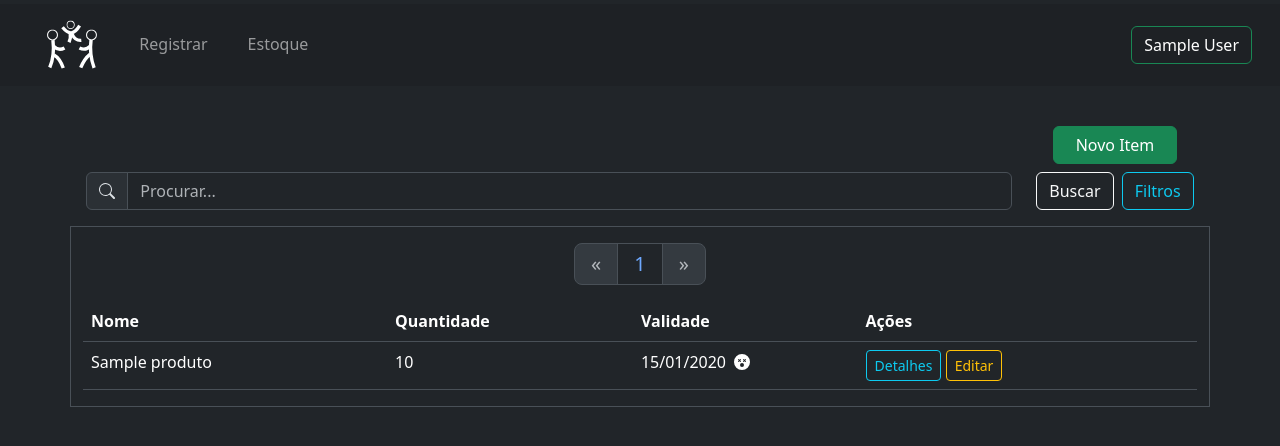
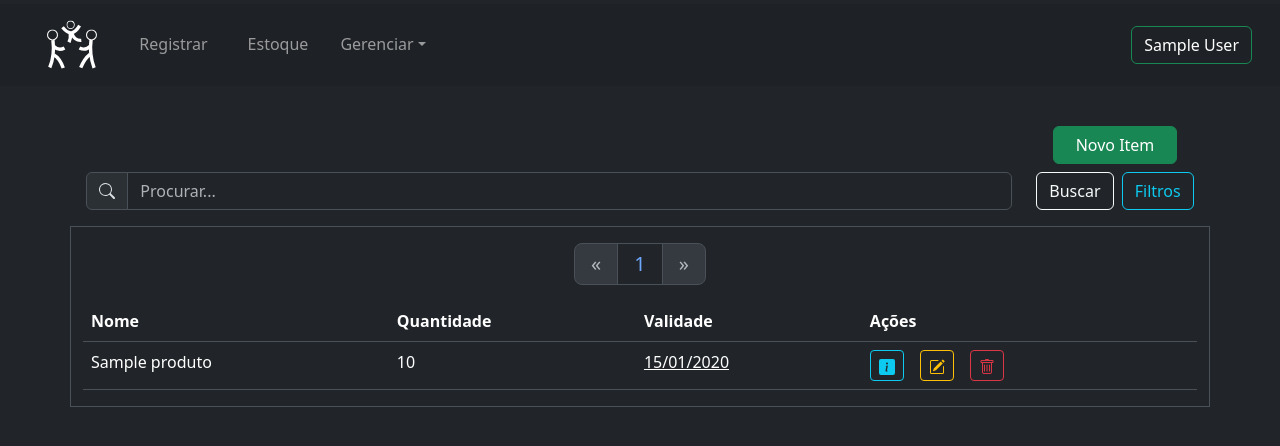
Before and after one commit to junior0xd/projeto-eletiva-1, a PHP site: page /estoque.php?switchEnfermagem=on&switchEscritorio=on&&pagina=1 in a window 1280 px wide. Shown: the top 446 px of the page. Run offline with PHP 8.4, Linux system fonts and the light colour scheme; the visitor is signed in with stand-in values (Sample User, id 1); tables that the repository leaves empty hold one stand-in row (values such as "Sample post"); data that the repository does not hold is empty.

Commit message:
removido icones para melhorar responsividade mobile

```diff
--- a/public_html/estoque.php
+++ b/public_html/estoque.php
@@ -226,23 +226,24 @@ require('head-navbar.php');
                         <td><?= htmlspecialchars($prod['nome']); ?></td>
                         <td>
                             <?php if(isset($prod['quantidade_minima']) && $prod['quantidade'] < $prod['quantidade_minima']){?>
-                              <span style=""><?= htmlspecialchars($prod['quantidade']) ?></span>
-                            <span class="position-absolute badge" data-bs-toggle="tooltip" data-bs-placement="top" title="Quantidade abaixo do mínimo definido."><?php iconeExclamacao(); ?></span> <?php
-                            } else { ?>
+                              <span data-bs-toggle="tooltip" data-bs-placement="top" title="Quantidade abaixo do mínimo definido." style="text-decoration-line: underline;"><?= htmlspecialchars($prod['quantidade']) ?></span>
+                            <?php } else { ?>
                                 <span><?= htmlspecialchars($prod['quantidade']) ?></span>
                             <?php } ?>
                         </td>
                         <td>
                             <?php if(isset($prod['data_validade']) && strtotime($prod['data_validade_iso']) < time()){ ?>
-                                <span style=""><?= htmlspecialchars($prod['data_validade']); ?></span>
-                                <span class="position-absolute badge" data-bs-toggle="tooltip" data-bs-placement="top" title="Produto vencido."><?php iconeEmojiDizzy(); ?></span>
+                                <span data-bs-toggle="tooltip" data-bs-placement="top" title="Produto vencido." style="text-decoration-line: underline;"><?= htmlspecialchars($prod['data_validade']); ?></span>
                             <?php } else { ?>
                                 <span><?= htmlspecialchars($prod['data_validade']); ?></span>
                             <?php } ?>
                         </td>
-                        <td>
-                            <button type="button" class="btn btn-outline-info btn-sm" data-bs-toggle="modal" data-bs-target="#detalheProduto" detalhe-produto='<?= json_encode($prod) ?>'>Detalhes</button>
-                            <button type="button" class="btn btn-outline-warning btn-sm" data-bs-toggle="modal" data-bs-target="#editarProduto" detalhe-produto='<?= json_encode($prod) ?>'>Editar</button>
+                        <td class="d-flex gap-3">
+                            <button type="button" class="btn btn-outline-info btn-sm" data-bs-toggle="modal" data-bs-target="#detalheProduto" detalhe-produto='<?= json_encode($prod) ?>'><?php iconeInfoSquareFill(); ?></button>
+                            <button type="button" class="btn btn-outline-warning btn-sm" data-bs-toggle="modal" data-bs-target="#editarProduto" detalhe-produto='<?= json_encode($prod) ?>'><?php iconePencilSquare(); ?></button>
+                            <?php if($_SESSION['cargo'] == 60){ ?>
+                                <button type="button" class="btn btn-outline-danger btn-sm" data-bs-toggle="modal" data-bs-target="#deletarProduto" detalhe-produto='<?= json_encode($prod) ?>'><?php iconeLixeira(); ?></button>
+                            <?php } ?>
                         </td>
                     </tr>
                 <?php endforeach; ?>
```
